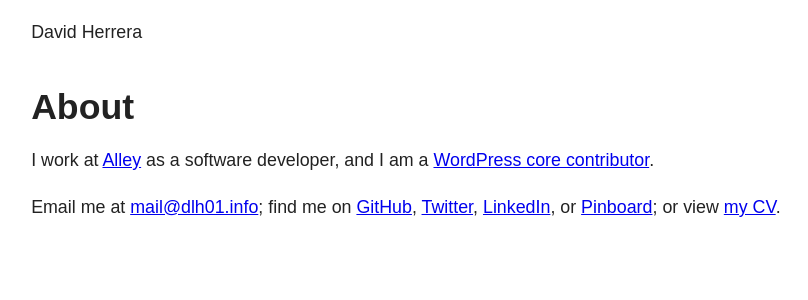
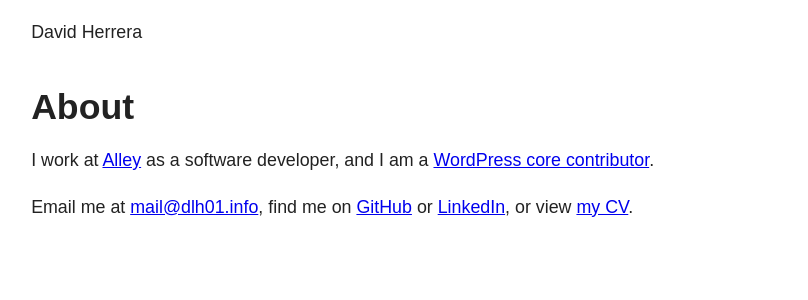
Before and after one commit to dlh01/dlh01.github.io, a Jekyll site: the page built from index.html, in a window 1280 px wide. Shown: the top 300 px of the page, without its empty margins (190-998 px from the left). Built offline with Jekyll 4.4.1, drawn with Linux system fonts in a browser that asks for light colours.

Commit message:
Update index.html

```diff
--- a/index.html
+++ b/index.html
@@ -5,4 +5,4 @@ title: About
 
 <p>I work at <a href="https://alley.co/">Alley</a> as a software developer, and I am a <a href="https://core.trac.wordpress.org/search?q=dlh&noquickjump=1&changeset=on">WordPress core contributor</a>.</p>
 
-<p>Email me at <a href="mailto:&#109;a&#105;&#x6C;&#64;&#x64;&#108;&#x68;&#x30;&#49;&#46;&#x69;&#x6E;&#x66;&#x6F;">&#109;a&#105;&#x6C;&#64;&#x64;&#108;&#x68;&#x30;&#49;&#46;&#x69;&#x6E;&#x66;&#x6F;</a>; find me on <a href="https://github.com/dlh01">GitHub</a>, <a href="https://twitter.com/dlh01">Twitter</a>, <a href="https://www.linkedin.com/in/dlh01">LinkedIn</a>, or <a href="https://pinboard.in/u:dlh01/">Pinboard</a>; or view <a href="/cv.html">my CV</a>.</p>
+<p>Email me at <a href="mailto:&#109;a&#105;&#x6C;&#64;&#x64;&#108;&#x68;&#x30;&#49;&#46;&#x69;&#x6E;&#x66;&#x6F;">&#109;a&#105;&#x6C;&#64;&#x64;&#108;&#x68;&#x30;&#49;&#46;&#x69;&#x6E;&#x66;&#x6F;</a>, find me on <a href="https://github.com/dlh01">GitHub</a> or <a href="https://www.linkedin.com/in/dlh01">LinkedIn</a>, or view <a href="/cv.html">my CV</a>.</p>
```
